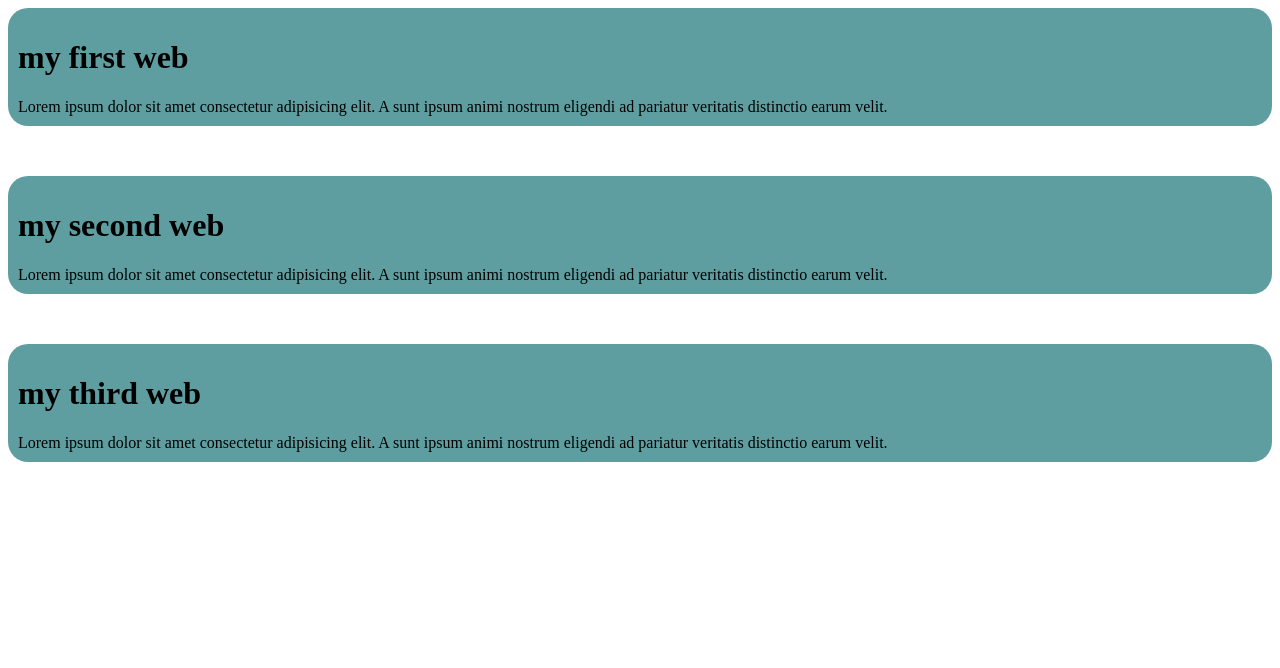
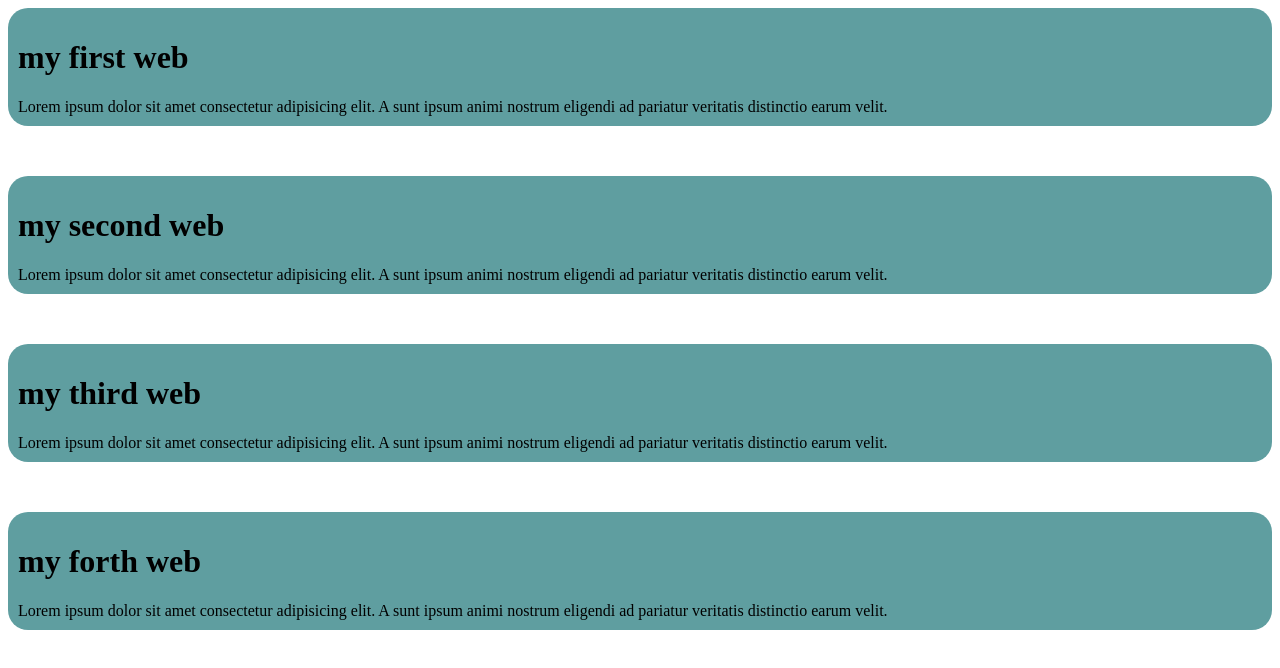
Before and after one commit to dinislam1990/my-simple-web, a plain HTML site: page index.html in a window 1280 px wide. Drawn offline with Linux system fonts and the light colour scheme.

Commit message:
added the list to code

```diff
--- a/index.html
+++ b/index.html
@@ -19,5 +19,9 @@
         <h1>my third web</h1>
         Lorem ipsum dolor sit amet consectetur adipisicing elit. A sunt ipsum animi nostrum eligendi ad pariatur veritatis distinctio earum velit.
     </div>
+     <div>
+        <h1>my forth web</h1>
+        Lorem ipsum dolor sit amet consectetur adipisicing elit. A sunt ipsum animi nostrum eligendi ad pariatur veritatis distinctio earum velit.
+    </div>
 </body>
 </html>
```
